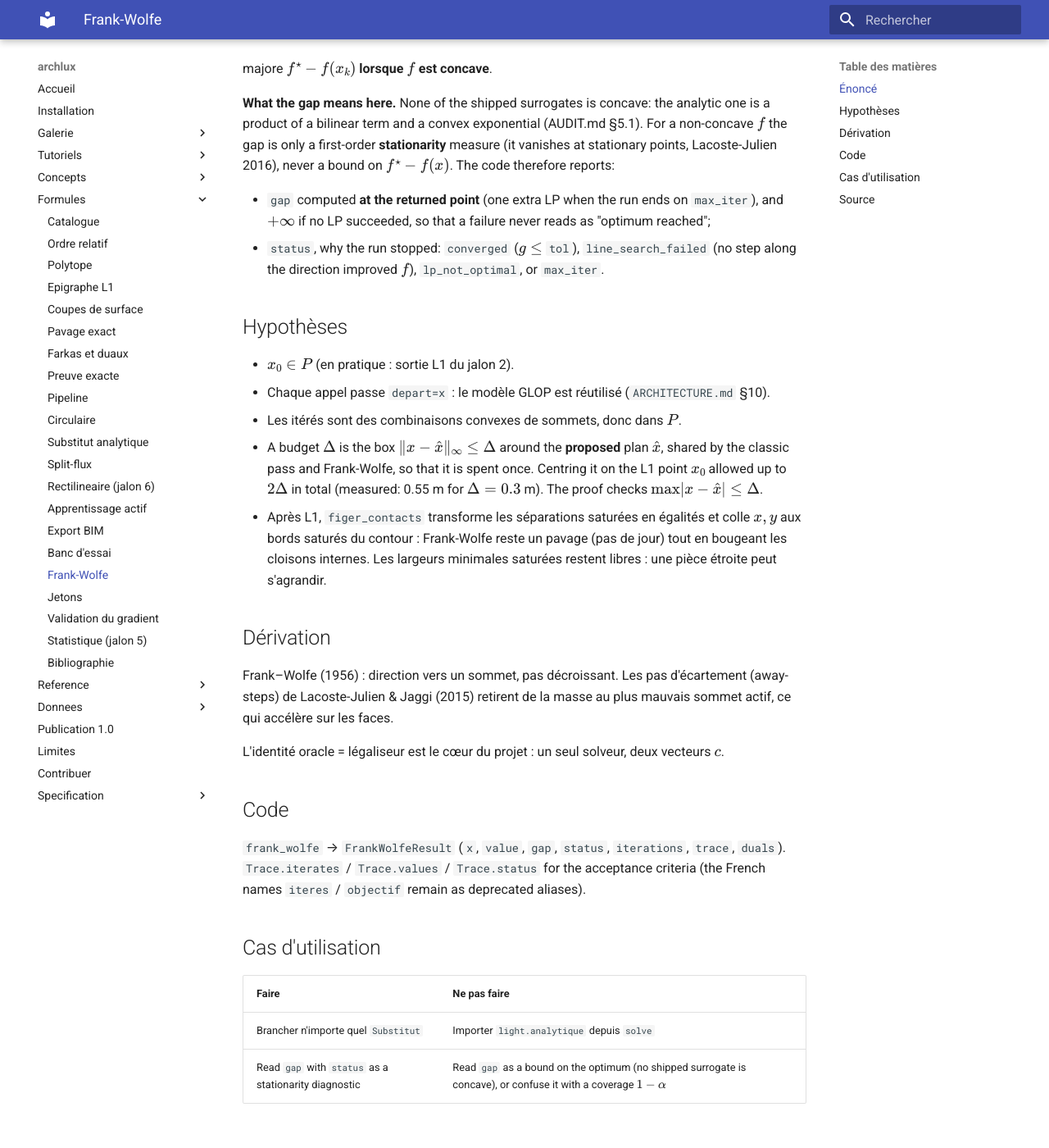
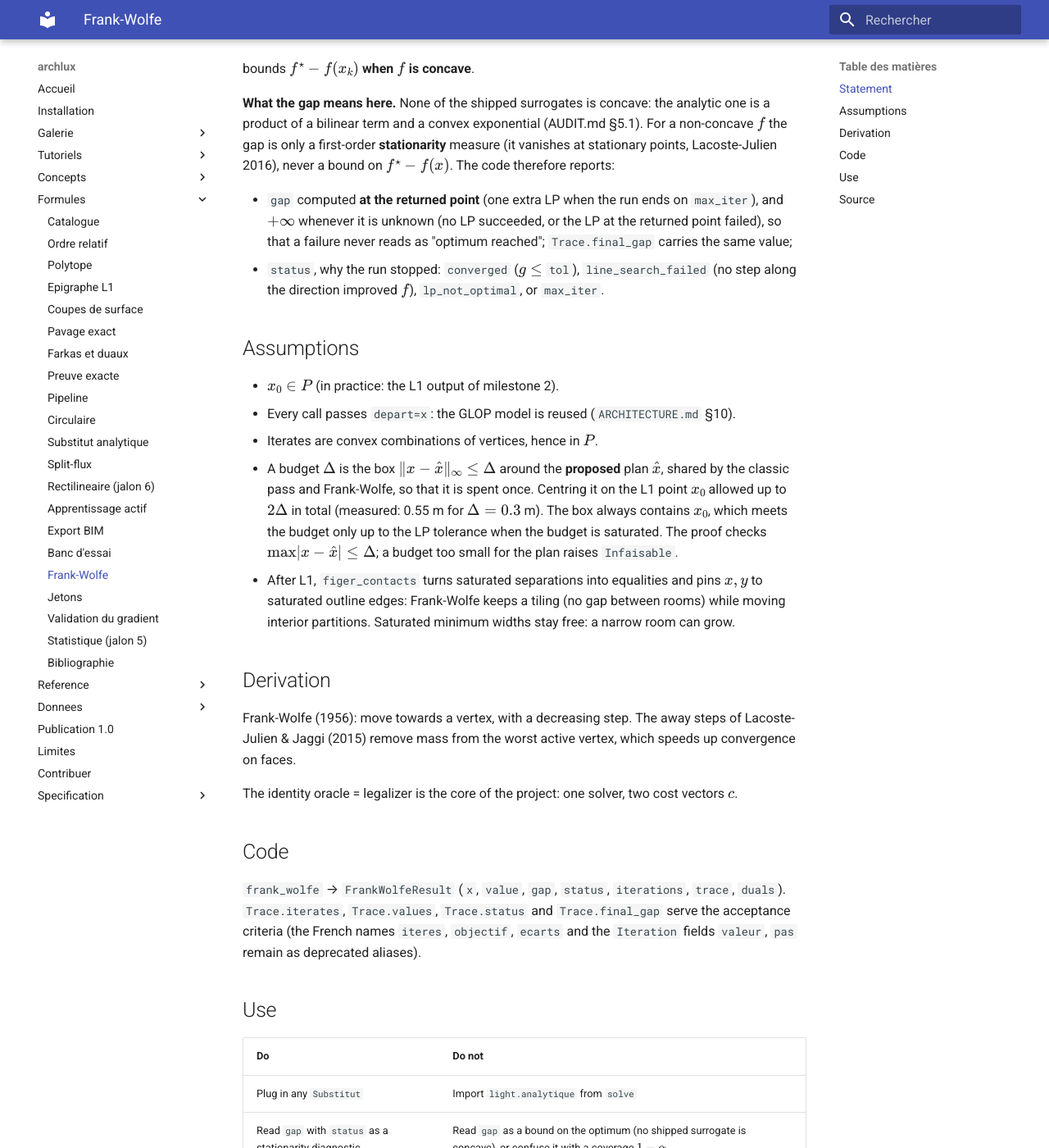
Before and after one commit to joeylukoji/archlux, an MkDocs documentation site: the page built from docs/formules/frank-wolfe.md, in a window 1280 px wide and 1400 px high, scrolled down 616 px. Shown: the whole window at 82% size. Built offline with MkDocs 1.6.1 and Material for MkDocs 9.7.7, drawn with Linux system fonts in a browser that asks for light colours; some of the changed text lies outside the part shown.

Commit message:
Address the review of batch 1.4 (Frank-Wolfe honesty, budget)
- M1: with a saturated budget, the classic result meets it only up to the
  LP tolerance, so the Frank-Wolfe box (1e-12 slack) could exclude it and
  legalize raised InvariantViole (15 of 40 probes at budget - 1e-9; all
  passed before batch 1.4). restrict_to_budget(keep=x0) now always
  contains the classic result; a genuine conflict raises Infaisable naming
  the variable instead of an internal-error exception.
- M2: the gap is inf whenever it is unknown: an LP failing after a step,
  or a failing final LP on a max_iter exit.
- M3: Iteration.valeur, pas, temps_lp_ms, n_coupes are deprecated aliases,
  as ADR 0001 requires for names reachable through Plan.trace.
- M4: the legalize docstring describes the budget as it now works.
- Minor: duals computed once, at the returned point; Trace.final_gap;
  complexity says max_iter + 1 LPs; budget without reference documented;
  solve/__init__ in English; glossary no longer uses 'gap' for both the
  uncovered gap and the stationarity gap; frank-wolfe.md fully in English;
  MILESTONE-3 notes the renames; the language check accepts a line marked
  '# lang-ok: <reason>' for deliberate French aliases.

Plans and iterates are byte-for-byte unchanged (same SHA-256).

Co-Authored-By: Claude Opus 5.5 <noreply@anthropic.com>

```diff
--- a/docs/formules/frank-wolfe.md
+++ b/docs/formules/frank-wolfe.md
@@ -1,31 +1,31 @@
-# Frank-Wolfe sur le polytope
+# Frank-Wolfe on the polytope
 
-**Code :** `solve.frank_wolfe`.
+**Code:** `solve.frank_wolfe`.
 
-## Énoncé
+## Statement
 
-On maximise un substitut \(f\) (concave ou non) sur le
-[polytope](polytope-separe.md) \(P\) :
+We maximize a surrogate \(f\) (concave or not) over the
+[polytope](polytope-separe.md) \(P\):
 
 \[
 \max_{x\in P} f(x).
 \]
 
-À l'itéré \(x_k\), l'oracle linéaire est **le même LP** que la légalisation :
+At the iterate \(x_k\), the linear oracle is **the same LP** as the legalization:
 
 \[
 s_k\in\arg\max_{s\in P}\langle\nabla f(x_k),s\rangle
 =\arg\min_{s\in P}\langle -\nabla f(x_k),s\rangle,
 \]
 
-soit `lmo.resoudre(poly, c=-gradient, depart=x_k)`. Le pas standard est
-\(\gamma_k=\min\{2/(k+2),\gamma_{\max}\}\), avec recul si \(f\) diminue. Le gap
+that is `lmo.resoudre(poly, c=-gradient, depart=x_k)`. The standard step is
+\(\gamma_k=\min\{2/(k+2),\gamma_{\max}\}\), halved while \(f\) decreases. The gap
 
 \[
 g_k=\langle\nabla f(x_k),s_k-x_k\rangle
 \]
 
-majore \(f^\star-f(x_k)\) **lorsque \(f\) est concave**.
+bounds \(f^\star-f(x_k)\) **when \(f\) is concave**.
 
 **What the gap means here.** None of the shipped surrogates is concave: the analytic one
 is a product of a bilinear term and a convex exponential (AUDIT.md §5.1). For a
@@ -34,52 +34,56 @@ stationary points, Lacoste-Julien 2016), never a bound on \(f^\star - f(x)\). Th
 therefore reports:
 
 - `gap` computed **at the returned point** (one extra LP when the run ends on
-  `max_iter`), and \(+\infty\) if no LP succeeded, so that a failure never reads as
-  "optimum reached";
+  `max_iter`), and \(+\infty\) whenever it is unknown (no LP succeeded, or the LP at
+  the returned point failed), so that a failure never reads as "optimum reached";
+  `Trace.final_gap` carries the same value;
 - `status`, why the run stopped: `converged` (\(g \le\) `tol`), `line_search_failed`
   (no step along the direction improved \(f\)), `lp_not_optimal`, or `max_iter`.
 
-## Hypothèses
+## Assumptions
 
-- \(x_0\in P\) (en pratique : sortie L1 du jalon 2).
-- Chaque appel passe `depart=x` : le modèle GLOP est réutilisé
-  (`ARCHITECTURE.md` §10).
-- Les itérés sont des combinaisons convexes de sommets, donc dans \(P\).
+- \(x_0\in P\) (in practice: the L1 output of milestone 2).
+- Every call passes `depart=x`: the GLOP model is reused (`ARCHITECTURE.md` §10).
+- Iterates are convex combinations of vertices, hence in \(P\).
 - A budget \(\Delta\) is the box \(\lVert x-\hat x\rVert_\infty\le\Delta\) around the
   **proposed** plan \(\hat x\), shared by the classic pass and Frank-Wolfe, so that it
   is spent once. Centring it on the L1 point \(x_0\) allowed up to \(2\Delta\) in total
-  (measured: 0.55 m for \(\Delta = 0.3\) m). The proof checks
-  \(\max \lvert x - \hat x\rvert \le \Delta\).
-- Après L1, `figer_contacts` transforme les séparations saturées en égalités
-  et colle \(x,y\) aux bords saturés du contour : Frank-Wolfe reste un pavage
-  (pas de jour) tout en bougeant les cloisons internes. Les largeurs minimales
-  saturées restent libres : une pièce étroite peut s'agrandir.
+  (measured: 0.55 m for \(\Delta = 0.3\) m). The box always contains \(x_0\), which
+  meets the budget only up to the LP tolerance when the budget is saturated. The proof
+  checks \(\max \lvert x - \hat x\rvert \le \Delta\); a budget too small for the plan
+  raises `Infaisable`.
+- After L1, `figer_contacts` turns saturated separations into equalities and pins
+  \(x, y\) to saturated outline edges: Frank-Wolfe keeps a tiling (no gap between rooms)
+  while moving interior partitions. Saturated minimum widths stay free: a narrow room
+  can grow.
 
-## Dérivation
+## Derivation
 
-Frank–Wolfe (1956) : direction vers un sommet, pas décroissant. Les pas
-d'écartement (away-steps) de Lacoste-Julien & Jaggi (2015) retirent de la masse
-au plus mauvais sommet actif, ce qui accélère sur les faces.
+Frank-Wolfe (1956): move towards a vertex, with a decreasing step. The away steps of
+Lacoste-Julien & Jaggi (2015) remove mass from the worst active vertex, which speeds
+up convergence on faces.
 
-L'identité oracle = légaliseur est le cœur du projet : un seul solveur, deux
-vecteurs \(c\).
+The identity oracle = legalizer is the core of the project: one solver, two cost
+vectors \(c\).
 
 ## Code
 
 `frank_wolfe` → `FrankWolfeResult` (`x`, `value`, `gap`, `status`, `iterations`,
-`trace`, `duals`). `Trace.iterates` / `Trace.values` / `Trace.status` for the acceptance
-criteria (the French names `iteres` / `objectif` remain as deprecated aliases).
+`trace`, `duals`). `Trace.iterates`, `Trace.values`, `Trace.status` and
+`Trace.final_gap` serve the acceptance criteria (the French names `iteres`, `objectif`,
+`ecarts` and the `Iteration` fields `valeur`, `pas` remain as deprecated aliases).
 
-## Cas d'utilisation
+## Use
 
-| Faire | Ne pas faire |
+| Do | Do not |
 |---|---|
-| Brancher n'importe quel `Substitut` | Importer `light.analytique` depuis `solve` |
+| Plug in any `Substitut` | Import `light.analytique` from `solve` |
 | Read `gap` with `status` as a stationarity diagnostic | Read `gap` as a bound on the optimum (no shipped surrogate is concave), or confuse it with a coverage \(1-\alpha\) |
 
 ## Source
 
 Frank & Wolfe (1956), *An algorithm for quadratic programming*, Naval Research
-Logistics Quarterly. Lacoste-Julien & Jaggi (2015), *On the Global Linear
-Convergence of Frank-Wolfe Optimization Variants*, NeurIPS.
-[Bibliographie](sources.md).
+Logistics Quarterly. Lacoste-Julien & Jaggi (2015), *On the Global Linear Convergence
+of Frank-Wolfe Optimization Variants*, NeurIPS. Lacoste-Julien (2016), *Convergence
+Rate of Frank-Wolfe for Non-Convex Objectives*, arXiv:1607.00345.
+[Bibliography](sources.md).
```
Also changed, not shown: CHANGELOG.md (+8 -0 lines), docs/glossary.md (+2 -2 lines), docs/specification/MILESTONE-3.md (+5 -0 lines), 8 other files.
